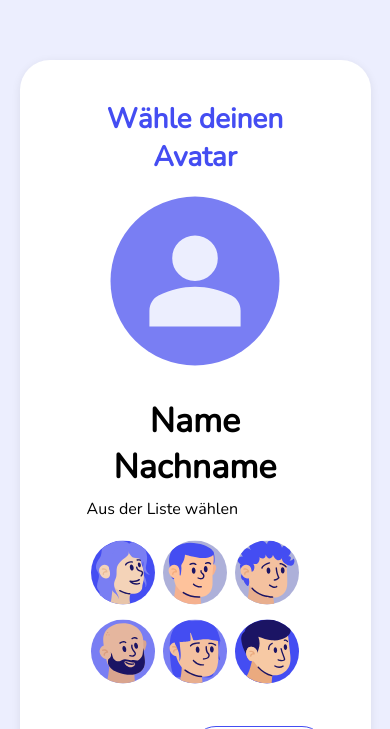
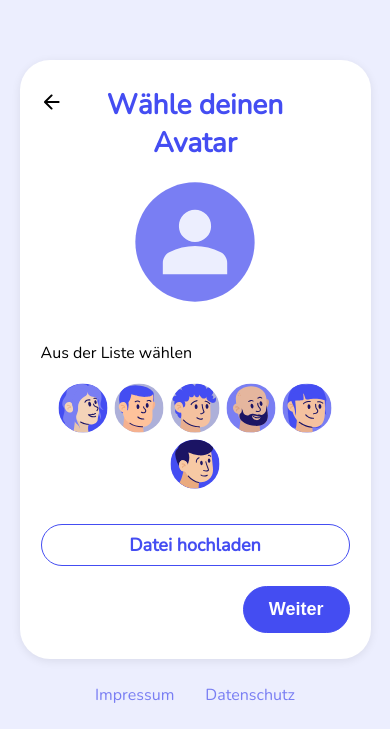
Before and after one commit to offSimonEsders/da_bubble_frontend, an Angular app: page /register/avatar in a window 390 px wide. Shown: the part 115-844 px from the top of the page. Built offline with nearby package versions, Linux system fonts and the light colour scheme.

Commit message:
choose avatar responsive

```diff
--- a/src/app/user-access/choose-avatar/choose-avatar.component.html
+++ b/src/app/user-access/choose-avatar/choose-avatar.component.html
@@ -1,19 +1,32 @@
 <section class="avatar_frame">
+    <button type="button" class="back_button" (click)="router.navigate(['/register'])">
+        <svg width="24" height="24" viewBox="0 0 24 24" fill="none" xmlns="http://www.w3.org/2000/svg">
+            <mask id="mask0_39492_490" style="mask-type:alpha" maskUnits="userSpaceOnUse" x="0" y="0" width="24"
+                height="24">
+                <rect width="24" height="24" fill="#D9D9D9" />
+            </mask>
+            <g mask="url(#mask0_39492_490)">
+                <path
+                    d="M10.875 19.3L4.275 12.7C4.175 12.6 4.104 12.4916 4.062 12.375C4.02067 12.2583 4 12.1333 4 12C4 11.8666 4.02067 11.7416 4.062 11.625C4.104 11.5083 4.175 11.4 4.275 11.3L10.875 4.69996C11.0583 4.51663 11.2873 4.42063 11.562 4.41196C11.8373 4.40396 12.075 4.49996 12.275 4.69996C12.475 4.88329 12.5793 5.11229 12.588 5.38696C12.596 5.66229 12.5 5.89996 12.3 6.09996L7.4 11H18.575C18.8583 11 19.096 11.0956 19.288 11.287C19.4793 11.479 19.575 11.7166 19.575 12C19.575 12.2833 19.4793 12.5206 19.288 12.712C19.096 12.904 18.8583 13 18.575 13H7.4L12.3 17.9C12.4833 18.0833 12.5793 18.3166 12.588 18.6C12.596 18.8833 12.5 19.1166 12.3 19.3C12.1167 19.5 11.8833 19.6 11.6 19.6C11.3167 19.6 11.075 19.5 10.875 19.3Z"
+                    fill="black" />
+            </g>
+        </svg>
+    </button>
     <h1 class="text_big">Wähle deinen Avatar</h1>
     <div class="choice_container">
         <img class="img_preview" src="../../../assets/avatars/anonymus.svg" alt="">
         <div class="example_container">
             <div class="text_container">
-                <h2>Name Nachname</h2>
+                <h2>{{name}}</h2>
                 <p>Aus der Liste wählen</p>
             </div>
             <div class="avatars">
-                <img *ngFor="let i of [1, 2, 3, 4, 5, 6]" [src]="'../../../assets/avatars/avatar_' + i +'.svg'" alt="">
+                <img class="avatar" *ngFor="let i of [1, 2, 3, 4, 5, 6]" [src]="'../../../assets/avatars/avatar_' + i +'.svg'" alt="">
             </div>
         </div>
         <div class="load_own_avatar_container">
             <input style="display: none;" type="file" name="" id="load_own_avatar">
-            <p>eigenes Bild verwenden</p>
+            <p class="info">eigenes Bild verwenden</p>
             <label for="load_own_avatar">
                 <p class="secondary_button">
                     Datei hochladen
--- a/src/app/user-access/choose-avatar/choose-avatar.component.scss
+++ b/src/app/user-access/choose-avatar/choose-avatar.component.scss
@@ -1,6 +1,7 @@
 .avatar_frame {
     display: flex;
     flex-direction: column;
+    position: relative;
     gap: 20px;
     padding: 40px 67px;
     max-width: calc(606px - 134px);
@@ -55,3 +56,80 @@
     width: fit-content;
     align-self: flex-end;
 }
+
+.avatars {
+    display: flex;
+    justify-content: space-between;
+    width: 100%;
+    flex-wrap: wrap;
+}
+
+.avatar {
+    cursor: pointer;
+    height: 64px;
+    width: 64px;
+    border-radius: 90px;
+    outline-offset: -5px;
+
+    &:hover {
+        outline: 5px solid lightgray;
+    }
+
+    &:active {
+        outline-color: rgb(226, 226, 226);
+    }
+
+}
+
+@media (max-width: 600px) {
+    .img_preview {
+        width: 120px;
+        height: 120px;
+    }
+
+    .avatar {
+        height: 56px;
+        width: 56px;
+    }
+}
+
+@media (max-width: 571px) {
+    .avatar_frame {
+        padding: 26px 21px;
+        max-width: calc(606px - 42px);
+        width: calc(90dvw - 42px);
+    }
+
+    .back_button {
+        top: 30px;
+        left: 20px;
+    }
+}
+
+@media (max-width: 470px) {
+    .secondary_button {
+        padding: 8px 16px;
+    }
+}
+
+@media (max-width: 450px) {
+    .load_own_avatar_container {
+        width: 100%;
+        justify-content: center;
+
+        .info {
+            display: none;
+        }
+
+        label {
+            text-align: center;
+            width: 100%;
+        }
+    }
+}
+
+@media (max-width: 420px) {
+    .avatars {
+        justify-content: center;
+    }
+}
--- a/src/app/user-access/choose-avatar/choose-avatar.component.ts
+++ b/src/app/user-access/choose-avatar/choose-avatar.component.ts
@@ -1,5 +1,6 @@
 import { NgFor } from '@angular/common';
-import { Component } from '@angular/core';
+import { Component, Input } from '@angular/core';
+import { Router } from '@angular/router';
 
 @Component({
   selector: 'app-choose-avatar',
@@ -9,5 +10,8 @@
   styleUrl: './choose-avatar.component.scss'
 })
 export class ChooseAvatarComponent {
+  @Input() name?: string;
 
+  constructor(public router: Router) {
+  }
 }
--- a/src/app/user-access/register/register.component.html
+++ b/src/app/user-access/register/register.component.html
@@ -11,7 +11,6 @@
                     fill="black" />
             </g>
         </svg>
-
     </button>
     <div class="text_container">
         <h1 class="text_big">
@@ -104,8 +103,8 @@
                 <span>Ich stimme der <a>Datenschutzerklärung</a> zu.</span>
             </label>
         </div>
-        <button class="primary_button" [disabled]="!registerFG.valid">Weiter</button>
+        <button class="primary_button" [disabled]="!registerFG.valid" (click)="router.navigate(['/register/avatar'])">Weiter</button>
     </form>
 </section>
 
-<router-outlet></router-outlet>
+<app-choose-avatar [name]="nameInput.value" *ngIf="router.url === '/register/avatar'"></app-choose-avatar>
--- a/src/app/user-access/register/register.component.scss
+++ b/src/app/user-access/register/register.component.scss
@@ -9,39 +9,6 @@
     border-radius: 30px;
     box-shadow: 0 2px 10px rgba(0, 0, 0, 0.0784313725);
     background-color: white;
-}
-
-.back_button {
-    display: flex;
-    justify-content: center;
-    align-items: center;
-    cursor: pointer;
-    position: absolute;
-    border: none;
-    height: 24px;
-    width: 24px;
-    border-radius: 90px;
-    left: 40px;
-    top: 53px;
-    background-color: transparent;
-
-    &:hover {
-        background-color: #ECEEFE;
-
-        svg {
-            path {
-                fill: #535AF1;
-            }
-        }
-
-    }
-
-    svg {
-        position: absolute;
-        height: 24px;
-        width: 24px;
-    }
-
 }
 
 .text_container {
@@ -100,11 +67,6 @@
         gap: 20px;
     }
 
-    .back_button {
-        top: 30px;
-        left: 20px;
-    }
-
     .text_container {
         gap: 15px;
     }
--- a/src/styles.scss
+++ b/src/styles.scss
@@ -80,6 +80,7 @@
     font-size: 46px;
     font-style: normal;
     font-weight: 700;
+    padding: 0 24px;
 }
 
 .text_small {
@@ -148,6 +149,39 @@
 
 }
 
+.back_button {
+    display: flex;
+    justify-content: center;
+    align-items: center;
+    cursor: pointer;
+    position: absolute;
+    border: none;
+    height: 24px;
+    width: 24px;
+    border-radius: 90px;
+    left: 40px;
+    top: 53px;
+    background-color: transparent;
+
+    &:hover {
+        background-color: #ECEEFE;
+
+        svg {
+            path {
+                fill: #535AF1;
+            }
+        }
+
+    }
+
+    svg {
+        position: absolute;
+        height: 24px;
+        width: 24px;
+    }
+
+}
+
 @media (max-width: 550px) {
     .text_big {
         font-size: 38px;
@@ -160,6 +194,11 @@
     .no_valid_input {
         position: static;
         transform: none;
+    }
+
+    .back_button {
+        top: 30px;
+        left: 20px;
     }
 }
 
```
Also changed, not shown: src/app/user-access/register/register.component.ts (+6 -5 lines).
